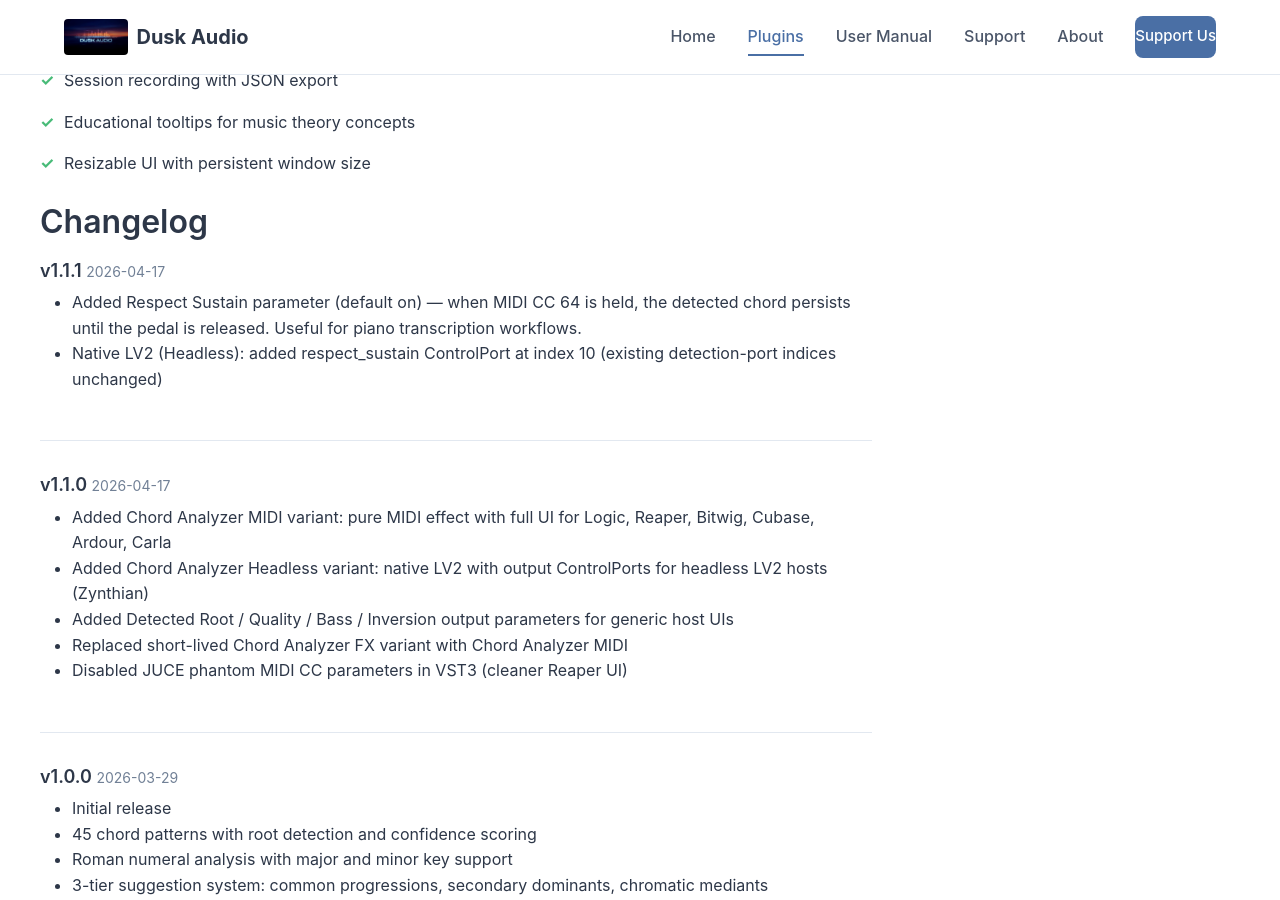
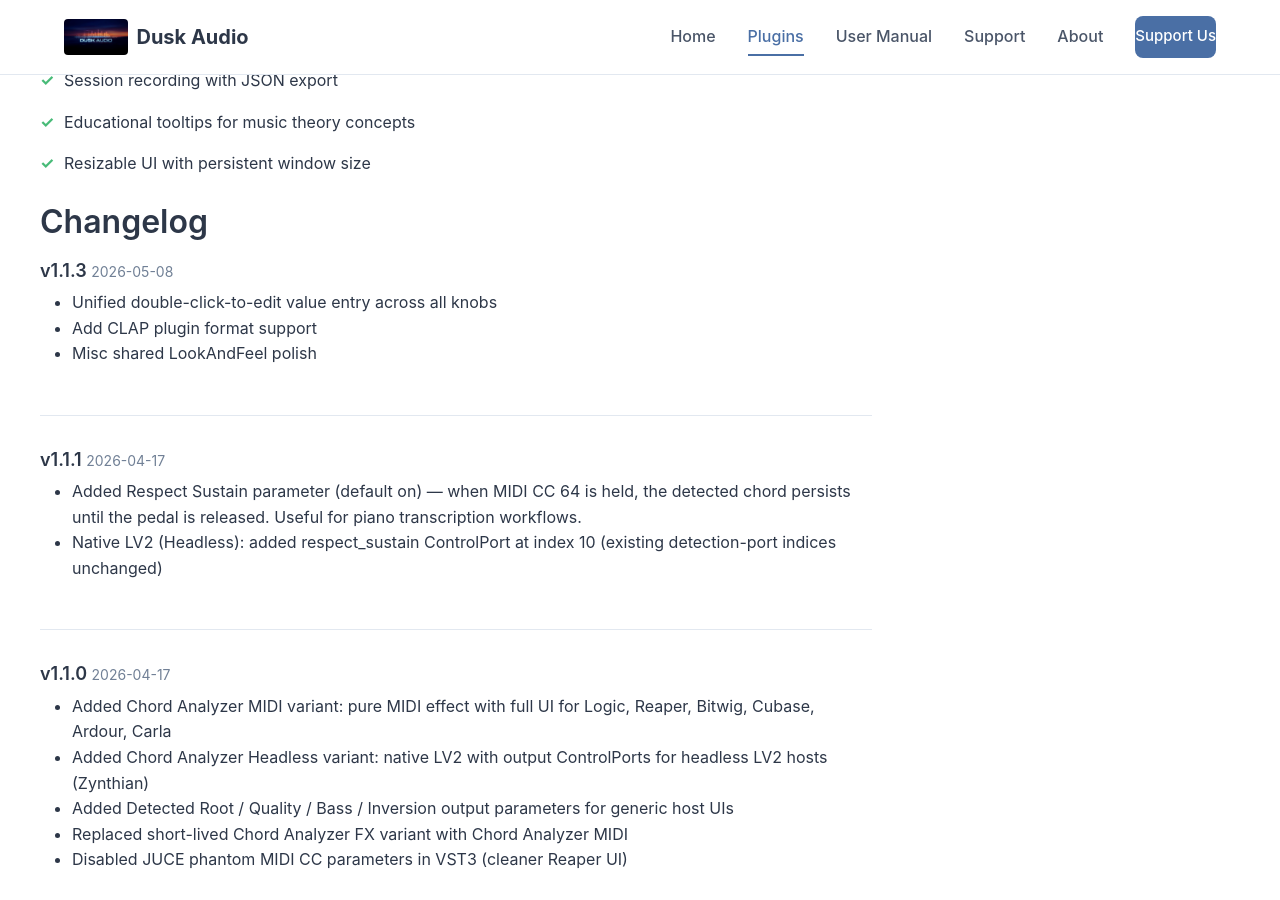
Before and after one commit to dusk-audio/dusk-audio.github.io, a Jekyll site: the page built from _plugins/chord-analyzer.md, in a window 1280 px wide and 900 px high, scrolled down 4953 px. Built offline with Jekyll 4.4.1, drawn with Linux system fonts in a browser that asks for light colours; some of the changed text lies outside the part shown.

Commit message:
Update Chord Analyzer to v1.1.3

```diff
--- a/_data/plugins.yml
+++ b/_data/plugins.yml
@@ -32,7 +32,7 @@
     and music theory exploration.
   status: released
   featured: true
-  version: 1.1.2
+  version: 1.1.3
 - name: TapeMachine
   slug: tapemachine
   tagline: Analog tape saturation with wow/flutter
--- a/_plugins/chord-analyzer.md
+++ b/_plugins/chord-analyzer.md
@@ -4,7 +4,7 @@
 slug: chord-analyzer
 tagline: Real-time chord detection with music theory analysis
 description: MIDI chord analyzer with Roman numeral analysis, harmonic function detection, intelligent chord suggestions, and session recording. Free VST3, LV2, and AU plugin.
-version: "1.1.2"
+version: "1.1.3"
 screenshot: /assets/images/plugins/chord-analyzer-screenshot.png
 
 features:
@@ -26,6 +26,12 @@
   - "DAW must support MIDI routing to analyzer plugins"
 
 changelog:
+  - version: "1.1.3"
+    date: "2026-05-08"
+    changes:
+      - Unified double-click-to-edit value entry across all knobs
+      - Add CLAP plugin format support
+      - Misc shared LookAndFeel polish
   - version: "1.1.1"
     date: "2026-04-17"
     changes:
```
Also changed, not shown: 2 other files.
